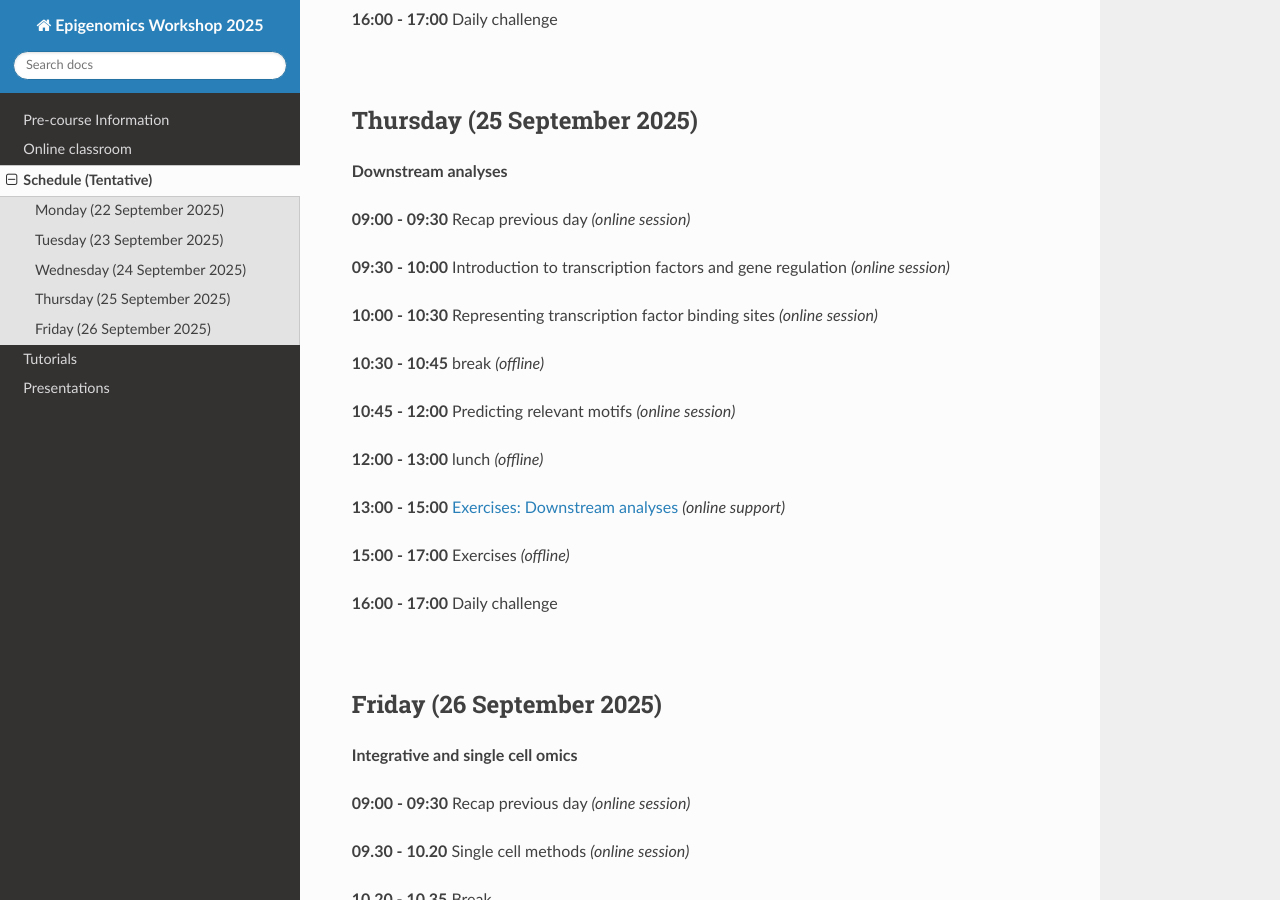
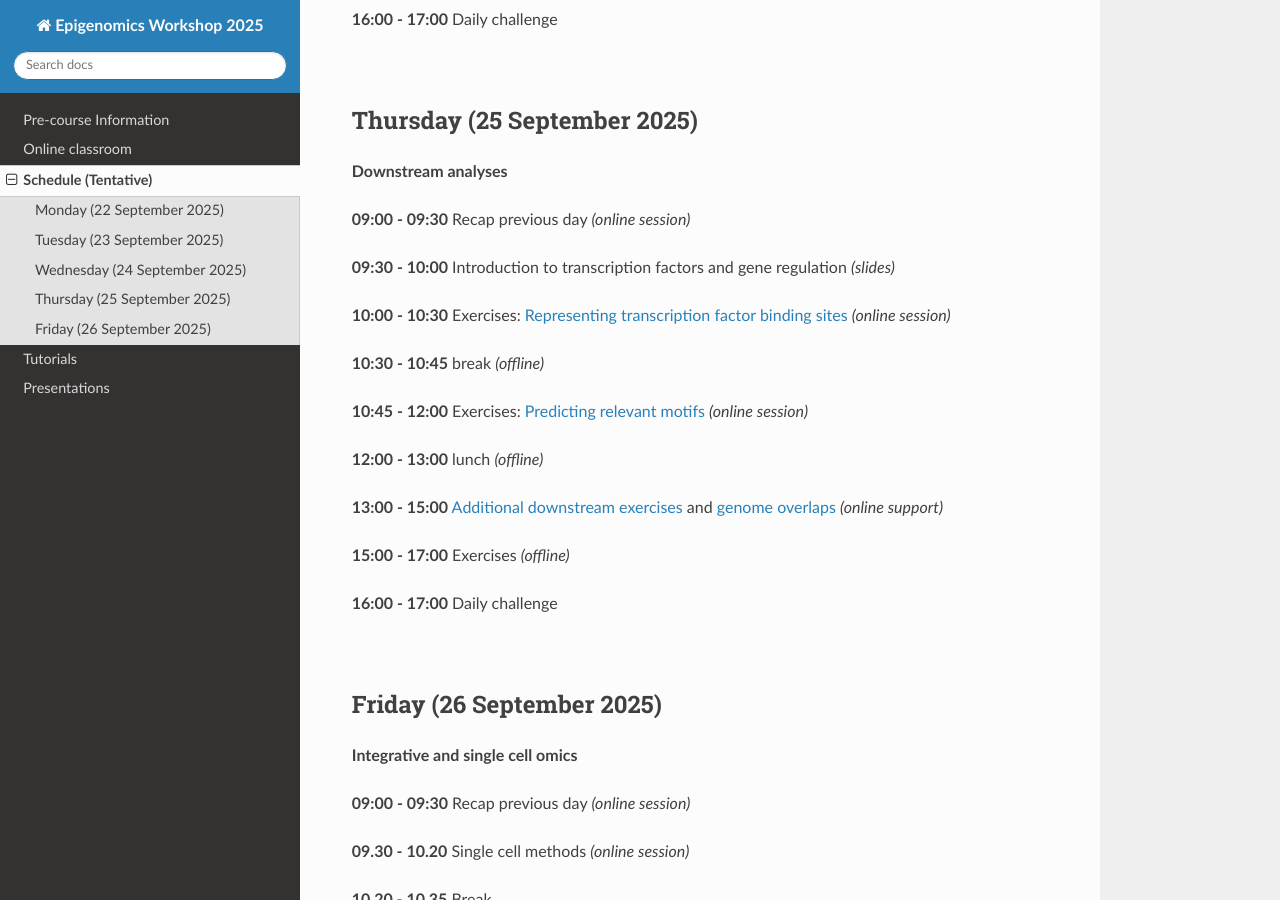
Before and after one commit to NBISweden/workshop-epigenomics-RTDs, a Sphinx documentation site: the page built from docs/content/schedule.rst, in a window 1280 px wide and 900 px high, scrolled down 1976 px. Built offline with Sphinx 7.4.7 and the Read the Docs theme 3.1.0, drawn with Linux system fonts in a browser that asks for light colours.

Commit message:
update schedule

```diff
--- a/docs/content/schedule.rst
+++ b/docs/content/schedule.rst
@@ -105,17 +105,18 @@ Thursday (25 September 2025)
 
 **09:00 - 09:30** Recap previous day *(online session)*
 
-**09:30 - 10:00** Introduction to transcription factors and gene regulation *(online session)*
+**09:30 - 10:00** Introduction to transcription factors and gene regulation *(slides)*
 
-**10:00 - 10:30** Representing transcription factor binding sites *(online session)*
+**10:00 - 10:30** Exercises: :doc:`Representing transcription factor binding sites <./tutorials/motifAnalyses/representingMotifs>` *(online session)*
 
 **10:30 - 10:45** break *(offline)*
 
-**10:45 - 12:00** Predicting relevant motifs *(online session)*
+**10:45 - 12:00** Exercises: :doc:`Predicting relevant motifs <./tutorials/motifAnalyses/motifAnalysesWithMonalisa>` *(online session)*
 
 **12:00 - 13:00** lunch *(offline)*
 
-**13:00 - 15:00** :doc:`Exercises: Downstream analyses <./tutorials/downstream_tutorials>` *(online support)*
+**13:00 - 15:00** :doc:`Additional downstream exercises <./tutorials/downstream_tutorials>`
+and :doc:`genome overlaps <./tutorials/downstream_tutorials>` *(online support)*
 
 **15:00 - 17:00** Exercises *(offline)*
 
```
